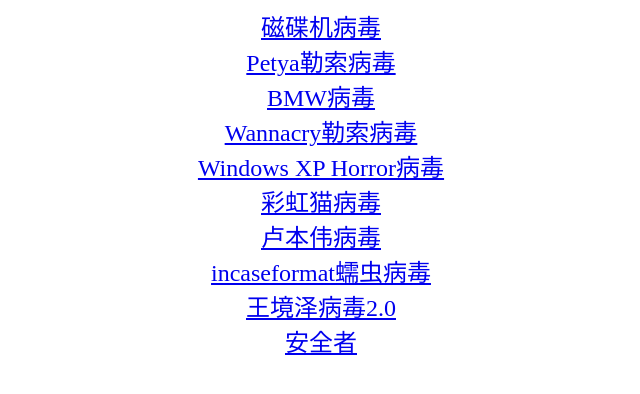
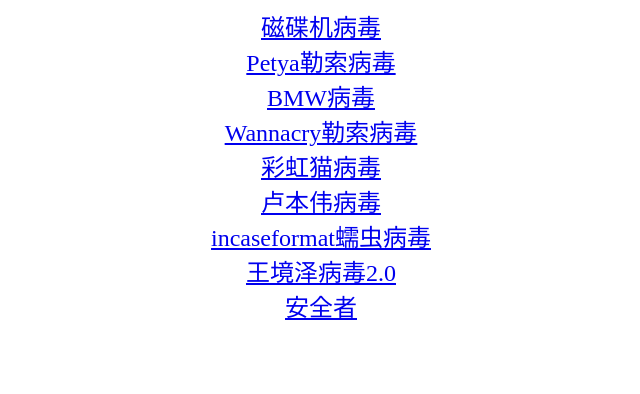
Before and after one commit to HEIKELAOLI/Tianyi, a plain HTML site: page Virus/index.html in a window 1280 px wide. Shown: the whole page, without its empty margins (319-959 px from the left). Drawn offline with Linux system fonts and the light colour scheme.

Commit message:
Update index.html

```diff
--- a/Virus/index.html
+++ b/Virus/index.html
@@ -16,8 +16,6 @@
 
 <center><font size="5"><a href="./Wannacry.zip"download="Wannacry.zip">Wannacry勒索病毒</a></font> </center>
 
-<center><font size="5"><a href="./Windows XP Horror.7z"download="Windows  XP Horror.7z">Windows XP Horror病毒</a></font> </center>
-
 <center><font size="5"><a href="./MEMZ.zip"download="MEMZ.zip">彩虹猫病毒</a></font> </center>
 
 <center><font size="5"><a href="./lbw.zip"download="lbw.zip">卢本伟病毒</a></font> </center>
```
